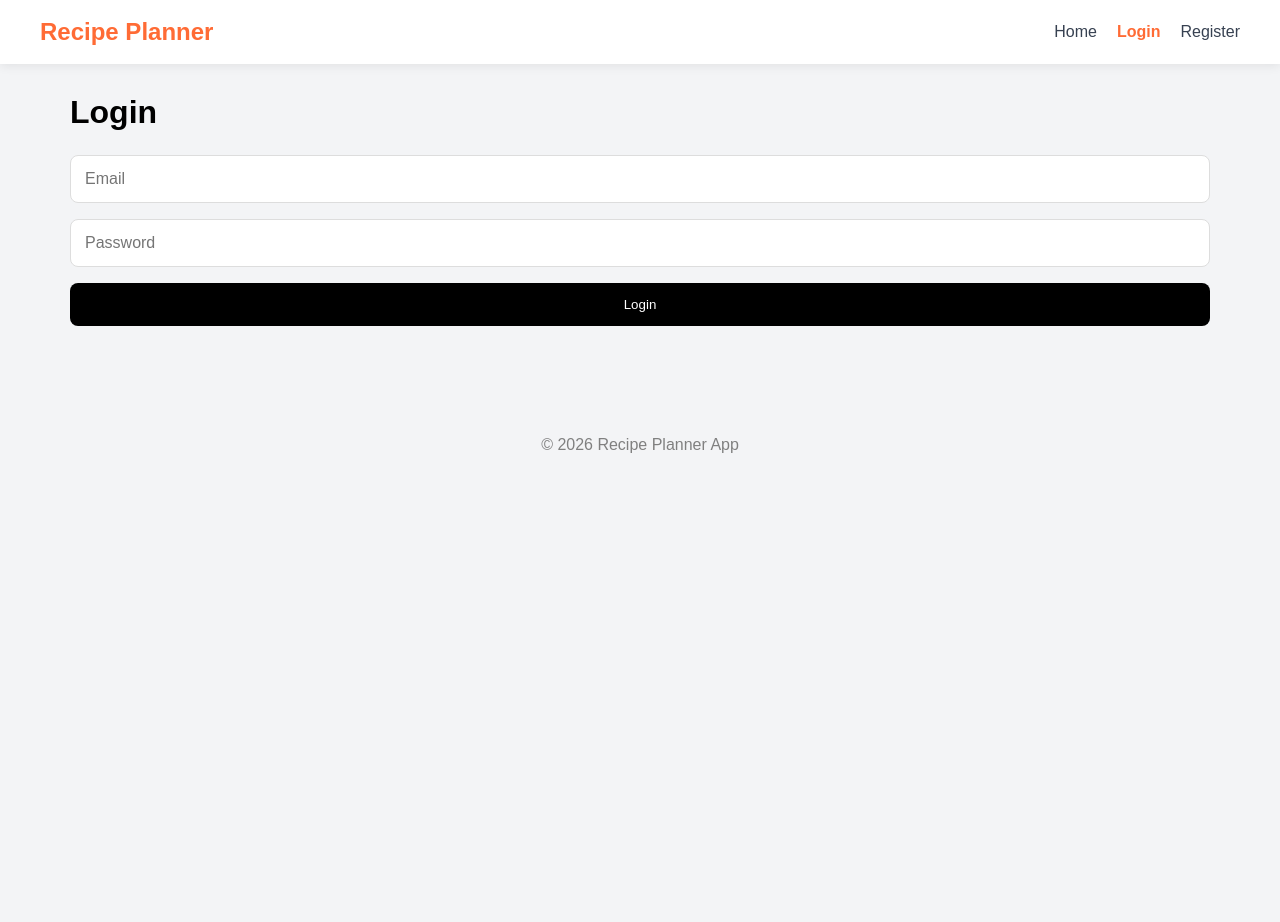
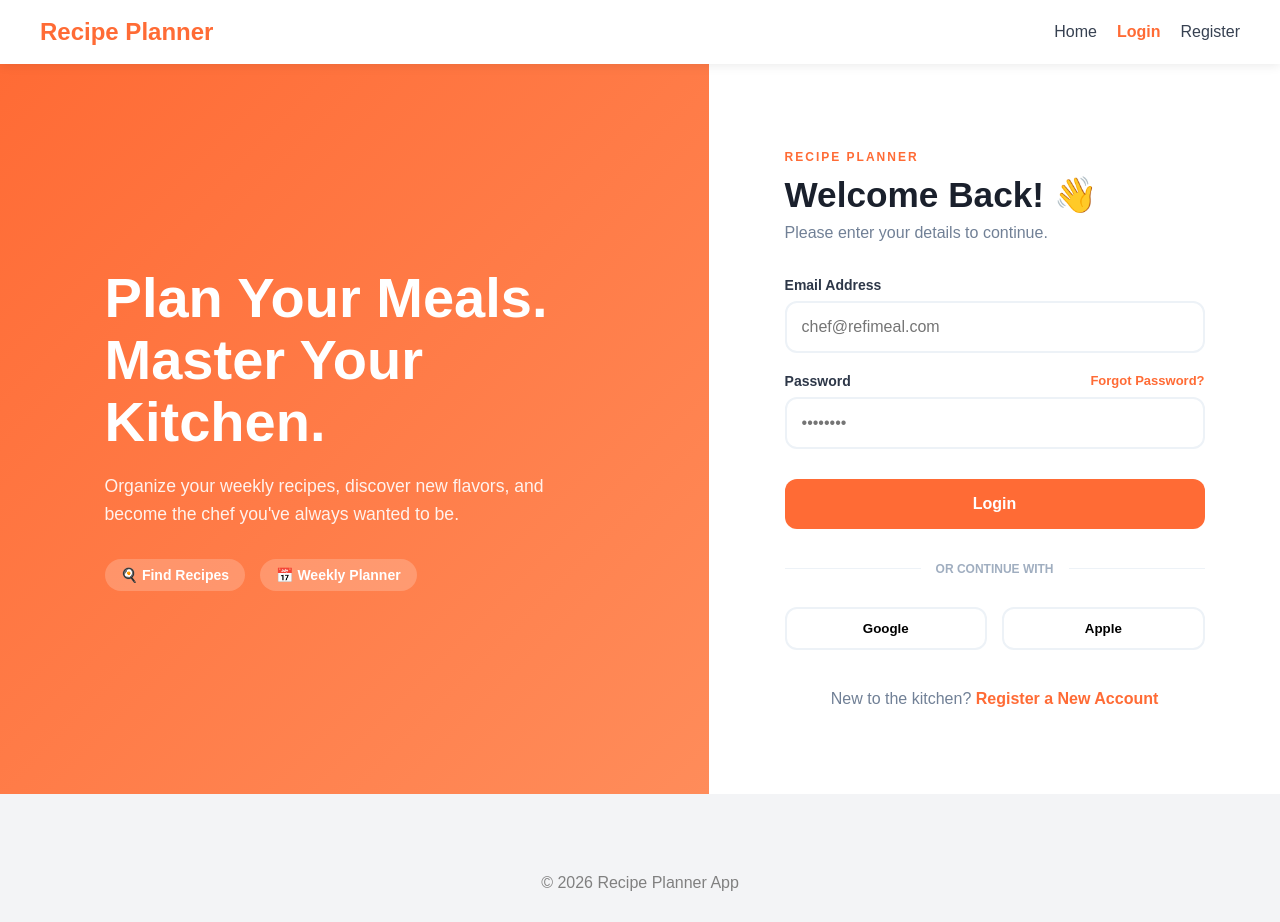
Before and after one commit to shaniarizka/recipe-meal-planner, a React (Vite) app: page /login in a window 1280 px wide. Before the commit the page ends 800 px from the top, so only its background shows below. Built offline with nearby package versions, Linux system fonts and the light colour scheme; no server answers; the database is empty.

Commit message:
Menambahkan fitur login dan register

```diff
--- a/src/index.css
+++ b/src/index.css
@@ -355,42 +355,322 @@ body {
   }
 }
 
-.form-container {
-  max-width: 600px;
-  margin: auto;
-  padding: 32px;
+/* --- FULL WEB LOGIN LAYOUT --- */
+
+.login-wrapper {
+  display: flex;
+  min-height: calc(100vh - 70px); /* Menghitung tinggi layar dikurangi navbar */
+  background: white;
 }
 
-.form-container h1 {
-  margin-bottom: 24px;
+/* SISI KIRI: Background Oranye (Visual) */
+.login-visual {
+  flex: 1.2;
+  background-color: #ff6b35; /* Warna Oranye Home Page */
+  background-image: linear-gradient(135deg, #ff6b35 0%, #ff8c5a 100%);
+  display: flex;
+  align-items: center;
+  justify-content: center;
+  padding: 60px;
+  color: white;
 }
 
-.form-container form {
+.visual-content {
+  max-width: 500px;
+}
+
+.visual-content h1 {
+  font-size: 3.5rem;
+  line-height: 1.1;
+  margin-bottom: 20px;
+  font-weight: 800;
+}
+
+.visual-content p {
+  font-size: 1.1rem;
+  opacity: 0.9;
+  line-height: 1.6;
+  margin-bottom: 30px;
+}
+
+.visual-badges {
+  display: flex;
+  gap: 15px;
+}
+
+.visual-badges span {
+  background: rgba(255, 255, 255, 0.2);
+  padding: 8px 16px;
+  border-radius: 99px;
+  font-size: 14px;
+  font-weight: 600;
+}
+
+/* SISI KANAN: Form Section */
+.login-form-section {
+  flex: 1;
+  display: flex;
+  align-items: center;
+  justify-content: center;
+  padding: 40px;
+}
+
+.login-box {
+  width: 100%;
+  max-width: 420px;
+}
+
+.brand-tag {
+  color: #ff6b35;
+  font-weight: 800;
+  letter-spacing: 2px;
+  font-size: 12px;
+  display: block;
+  margin-bottom: 10px;
+}
+
+.login-header h1 {
+  font-size: 2.2rem;
+  color: #1a202c;
+  margin-bottom: 8px;
+}
+
+.login-header p {
+  color: #718096;
+  margin-bottom: 35px;
+}
+
+.input-field {
+  margin-bottom: 20px;
+}
+
+.input-field label {
+  display: block;
+  font-weight: 700;
+  color: #2d3748;
+  margin-bottom: 8px;
+  font-size: 14px;
+}
+
+.label-flex {
+  display: flex;
+  justify-content: space-between;
+}
+
+.forgot-link {
+  color: #ff6b35;
+  font-size: 13px;
+  text-decoration: none;
+  font-weight: 600;
+}
+
+.input-field input {
+  width: 100%;
+  padding: 15px;
+  border: 2px solid #edf2f7;
+  border-radius: 12px;
+  font-size: 16px;
+  transition: all 0.3s ease;
+}
+
+.input-field input:focus {
+  border-color: #ff6b35;
+  outline: none;
+  box-shadow: 0 0 0 4px rgba(255, 107, 53, 0.1);
+}
+
+.btn-login-web {
+  width: 100%;
+  padding: 16px;
+  background: #ff6b35;
+  color: white;
+  border: none;
+  border-radius: 12px;
+  font-size: 16px;
+  font-weight: 700;
+  cursor: pointer;
+  margin-top: 10px;
+  transition: transform 0.2s, background 0.2s;
+}
+
+.btn-login-web:hover {
+  background: #e65a2b;
+  transform: translateY(-2px);
+}
+
+.web-divider {
+  text-align: center;
+  margin: 30px 0;
+  position: relative;
+}
+
+.web-divider::before {
+  content: "";
+  position: absolute;
+  top: 50%;
+  left: 0;
+  width: 100%;
+  height: 1px;
+  background: #edf2f7;
+  z-index: 1;
+}
+
+.web-divider span {
+  background: white;
+  padding: 0 15px;
+  font-size: 12px;
+  color: #a0aec0;
+  font-weight: 700;
+  position: relative;
+  z-index: 2;
+}
+
+.social-grid {
+  display: flex;
+  gap: 15px;
+}
+
+.btn-social {
+  flex: 1;
+  padding: 12px;
+  border: 2px solid #edf2f7;
+  background: white;
+  border-radius: 12px;
+  font-weight: 600;
+  cursor: pointer;
+  transition: background 0.2s;
+}
+
+.btn-social:hover {
+  background: #f7fafc;
+}
+
+.footer-note {
+  text-align: center;
+  margin-top: 40px;
+  color: #718096;
+}
+
+.footer-note a {
+  color: #ff6b35;
+  font-weight: 700;
+  text-decoration: none;
+}
+
+/* RESPONSIVITAS: Jadi satu kolom kalau dibuka di HP */
+@media (max-width: 992px) {
+  .login-visual {
+    display: none;
+  }
+  .login-wrapper {
+    justify-content: center;
+    background: #f7fafc;
+  }
+  .login-form-section {
+    background: white;
+    margin: 20px;
+    border-radius: 20px;
+    box-shadow: 0 10px 25px rgba(0,0,0,0.05);
+  }
+}
+
+/* --- FULL WEB REGISTER LAYOUT --- */
+
+.register-wrapper {
+  display: flex;
+  min-height: calc(100vh - 70px);
+  background: white;
+}
+
+/* SISI KIRI: Background Visual (Tema Sama dengan Login tapi variasi teks) */
+.register-visual {
+  flex: 1.2;
+  background-color: #ff6b35;
+  background-image: linear-gradient(135deg, #ff8c5a 0%, #ff6b35 100%); /* Kebalikan gradient login agar beda dikit */
+  display: flex;
+  align-items: center;
+  justify-content: center;
+  padding: 60px;
+  color: white;
+}
+
+.visual-features {
+  margin-top: 30px;
   display: flex;
   flex-direction: column;
-  gap: 16px;
+  gap: 12px;
 }
 
-.form-container input,
-.form-container select,
-.form-container textarea {
-  padding: 14px;
-  border: 1px solid #ddd;
-  border-radius: 8px;
-  font-size: 16px;
+.feature-item {
+  background: rgba(255, 255, 255, 0.15);
+  padding: 10px 20px;
+  border-radius: 12px;
+  font-weight: 600;
+  width: fit-content;
 }
 
-.form-container textarea {
-  min-height: 120px;
+/* SISI KANAN: Section Form */
+.register-form-section {
+  flex: 1;
+  display: flex;
+  align-items: center;
+  justify-content: center;
+  padding: 40px;
 }
 
-.form-container button {
-  padding: 14px;
+.register-box {
+  width: 100%;
+  max-width: 420px;
+}
+
+.register-header h1 {
+  font-size: 2.2rem;
+  color: #1a202c;
+  margin-bottom: 8px;
+}
+
+.register-header p {
+  color: #718096;
+  margin-bottom: 35px;
+}
+
+/* Menggunakan gaya input yang sama dengan login untuk konsistensi */
+.btn-register-web {
+  width: 100%;
+  padding: 16px;
+  background: #ff6b35;
+  color: white;
   border: none;
-  background: black;
-  color: white;
-  border-radius: 8px;
+  border-radius: 12px;
+  font-size: 16px;
+  font-weight: 700;
   cursor: pointer;
+  margin-top: 10px;
+  transition: all 0.3s ease;
+  box-shadow: 0 4px 12px rgba(255, 107, 53, 0.2);
+}
+
+.btn-register-web:hover {
+  background: #e65a2b;
+  transform: translateY(-2px);
+  box-shadow: 0 6px 15px rgba(255, 107, 53, 0.3);
+}
+
+/* Responsivitas untuk Register */
+@media (max-width: 992px) {
+  .register-visual {
+    display: none;
+  }
+  .register-wrapper {
+    justify-content: center;
+    background: #f7fafc;
+  }
+  .register-form-section {
+    background: white;
+    margin: 20px;
+    border-radius: 24px;
+    box-shadow: 0 10px 25px rgba(0,0,0,0.05);
+  }
 }
 
 .delete-btn {
--- a/src/pages/Login.jsx
+++ b/src/pages/Login.jsx
@@ -1,5 +1,5 @@
 import { useState } from "react";
-import { useNavigate } from "react-router-dom";
+import { useNavigate, Link } from "react-router-dom";
 import { signInWithEmailAndPassword } from "firebase/auth";
 import { auth } from "../firebase/firebase";
 
@@ -7,16 +7,11 @@ function Login() {
   const navigate = useNavigate();
   const [email, setEmail] = useState("");
   const [password, setPassword] = useState("");
+
   const handleLogin = async (e) => {
     e.preventDefault();
-
     try {
-      await signInWithEmailAndPassword(
-        auth,
-        email,
-        password
-      );
-
+      await signInWithEmailAndPassword(auth, email, password);
       navigate("/");
     } catch (error) {
       alert("Invalid credentials");
@@ -24,33 +19,73 @@ function Login() {
   };
 
   return (
-    <div className="form-container">
-      <h1>Login</h1>
+    <div className="login-wrapper">
+      {/* BAGIAN KIRI: Visual Branding (Hanya muncul di Web/Layar Lebar) */}
+      <div className="login-visual">
+        <div className="visual-content">
+          <h1>Plan Your Meals. <br/>Master Your Kitchen.</h1>
+          <p>Organize your weekly recipes, discover new flavors, and become the chef you've always wanted to be.</p>
+          <div className="visual-badges">
+            <span>🍳 Find Recipes</span>
+            <span>📅 Weekly Planner</span>
+          </div>
+        </div>
+      </div>
+
+      {/* BAGIAN KANAN: Form Login */}
+      <div className="login-form-section">
+        <div className="login-box">
+          <div className="login-header">
+            <span className="brand-tag">RECIPE PLANNER</span>
+            <h1>Welcome Back! 👋</h1>
+            <p>Please enter your details to continue.</p>
+          </div>
+
           <form onSubmit={handleLogin}>
+            <div className="input-field">
+              <label>Email Address</label>
               <input
                 type="email"
-          placeholder="Email"
+                placeholder="chef@refimeal.com"
                 value={email}
-          onChange={(e) =>
-            setEmail(e.target.value)
-          }
+                onChange={(e) => setEmail(e.target.value)}
                 required
               />
+            </div>
 
+            <div className="input-field">
+              <div className="label-flex">
+                <label>Password</label>
+                <a href="#" className="forgot-link">Forgot Password?</a>
+              </div>
               <input
                 type="password"
-          placeholder="Password"
+                placeholder="••••••••"
                 value={password}
-          onChange={(e) =>
-            setPassword(e.target.value)
-          }
+                onChange={(e) => setPassword(e.target.value)}
                 required
               />
+            </div>
 
-        <button type="submit">
+            <button type="submit" className="btn-login-web">
               Login
             </button>
           </form>
+
+          <div className="web-divider">
+            <span>OR CONTINUE WITH</span>
+          </div>
+
+          <div className="social-grid">
+            <button className="btn-social">Google</button>
+            <button className="btn-social">Apple</button>
+          </div>
+
+          <p className="footer-note">
+            New to the kitchen? <Link to="/register">Register a New Account</Link>
+          </p>
+        </div>
+      </div>
     </div>
   );
 }
--- a/src/pages/Register.jsx
+++ b/src/pages/Register.jsx
@@ -1,9 +1,6 @@
 import { useState } from "react";
-import { useNavigate } from "react-router-dom";
-import {
-  createUserWithEmailAndPassword,
-  updateProfile,
-} from "firebase/auth";
+import { useNavigate, Link } from "react-router-dom";
+import { createUserWithEmailAndPassword, updateProfile } from "firebase/auth";
 import { auth } from "../firebase/firebase";
 
 function Register() {
@@ -11,75 +8,87 @@ function Register() {
   const [name, setName] = useState("");
   const [email, setEmail] = useState("");
   const [password, setPassword] = useState("");
+
   const handleRegister = async (e) => {
     e.preventDefault();
-    console.log("REGISTER START");
     try {
-      const userCredential =
-        await createUserWithEmailAndPassword(
-          auth,
-          email,
-          password
-        );
-        console.log(
-          "USER CREATED",
-          userCredential.user.email
-        );
-
-      await updateProfile(
-        userCredential.user,
-        {
-          displayName: name,
-        }
-      );
-      console.log("PROFILE UPDATED");
-
+      const userCredential = await createUserWithEmailAndPassword(auth, email, password);
+      await updateProfile(userCredential.user, { displayName: name });
       alert("Register Success");
       navigate("/login");
     } catch (error) {
-      console.log(error);
       alert(error.code);
     }
   };
 
   return (
-    <div className="form-container">
-      <h1>Register</h1>
+    <div className="register-wrapper">
+      {/* SISI KIRI: Visual Branding */}
+      <div className="register-visual">
+        <div className="visual-content">
+          <h1>Join the Community of Chefs.</h1>
+          <p>Create your account to start planning your meals, saving your favorite recipes, and sharing your culinary journey.</p>
+          <div className="visual-features">
+            <div className="feature-item">✓ Personal Meal Calendar</div>
+            <div className="feature-item">✓ Save Unlimited Recipes</div>
+            <div className="feature-item">✓ Community Access</div>
+          </div>
+        </div>
+      </div>
+
+      {/* SISI KANAN: Form Register */}
+      <div className="register-form-section">
+        <div className="register-box">
+          <div className="register-header">
+            <span className="brand-tag">RECIPE PLANNER</span>
+            <h1>Create Account ✨</h1>
+            <p>Join us and start your healthy lifestyle today.</p>
+          </div>
+
           <form onSubmit={handleRegister}>
+            <div className="input-field">
+              <label>Full Name</label>
               <input
                 type="text"
-          placeholder="Name"
+                placeholder="Chef Juna"
                 value={name}
-          onChange={(e) =>
-            setName(e.target.value)
-          }
+                onChange={(e) => setName(e.target.value)}
                 required
               />
+            </div>
 
+            <div className="input-field">
+              <label>Email Address</label>
               <input
                 type="email"
-          placeholder="Email"
+                placeholder="chef@example.com"
                 value={email}
-          onChange={(e) =>
-            setEmail(e.target.value)
-          }
+                onChange={(e) => setEmail(e.target.value)}
                 required
               />
+            </div>
 
+            <div className="input-field">
+              <label>Password</label>
               <input
                 type="password"
-          placeholder="Password"
+                placeholder="Min. 8 characters"
                 value={password}
-          onChange={(e) =>
-            setPassword(e.target.value)
-          }
+                onChange={(e) => setPassword(e.target.value)}
                 required
               />
+            </div>
 
-        <button type="submit">
-          Register
+            <button type="submit" className="btn-register-web">
+              Start Cooking Now
             </button>
           </form>
+
+          <p className="footer-note">
+            Already have an account? <Link to="/login">Login Here</Link>
+          </p>
+        </div>
+      </div>
     </div>
   );
 }
```
Lines whose indentation alone changed are shown as unchanged.
